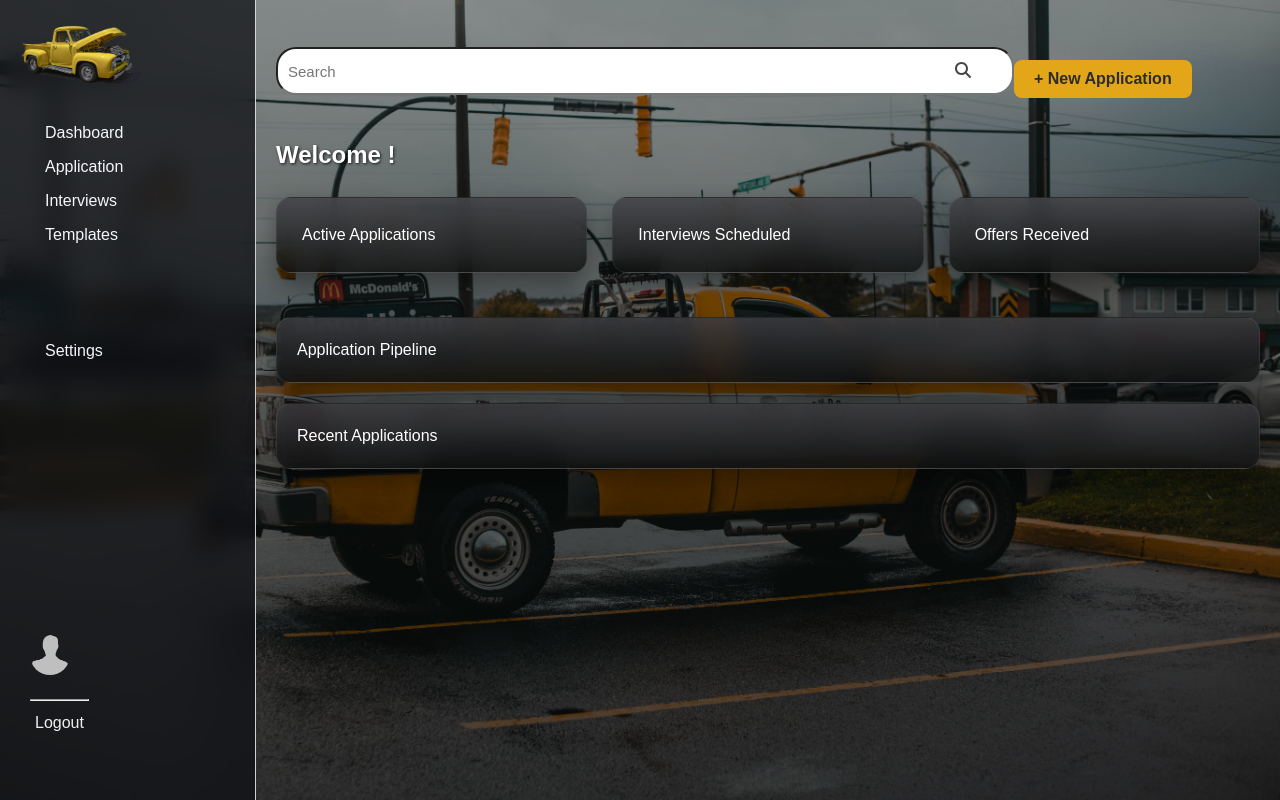
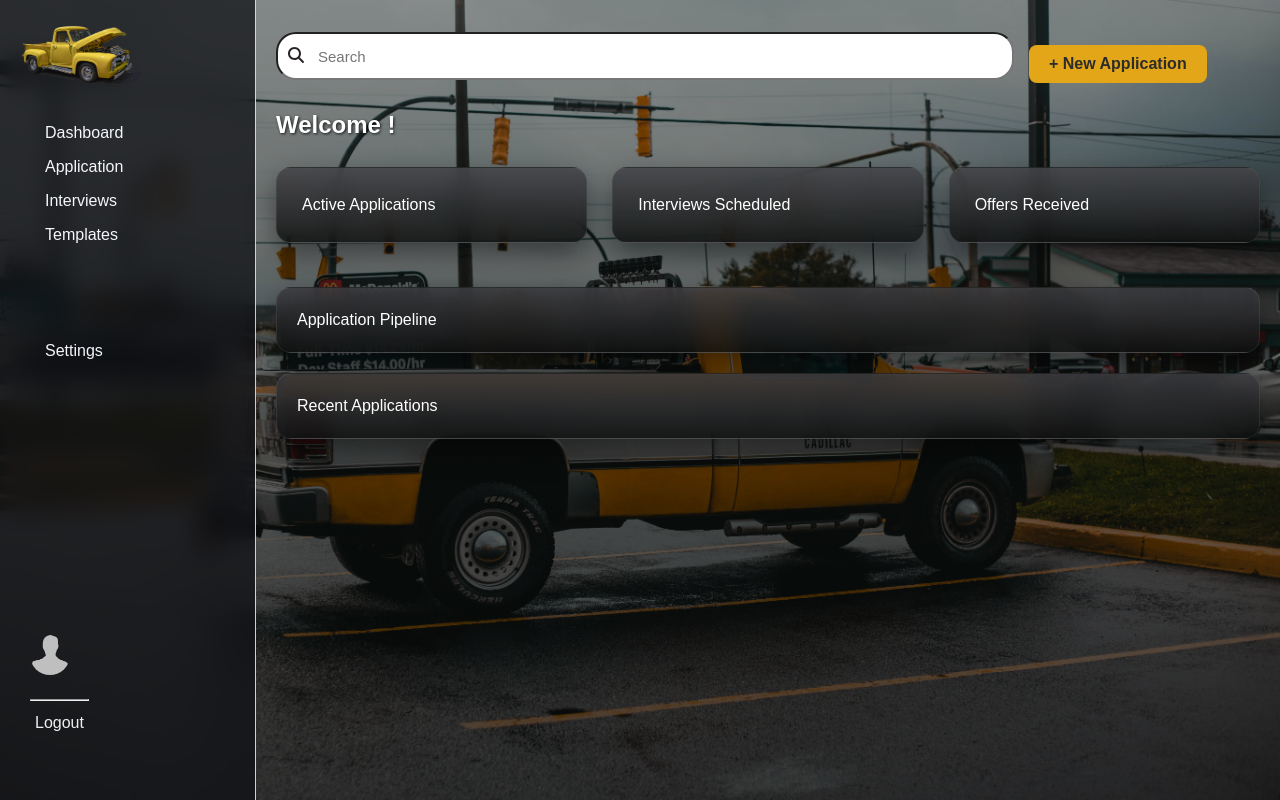
Before and after one commit to Geary-E/Job-Application-Tracker, a React (Vite) app in the folder frontend/: page /dashboard in a window 1280 px wide. Built offline with nearby package versions, Linux system fonts and the light colour scheme; no server answers.

Commit message:
Frontend update to top section in dashboard layout

```diff
--- a/frontend/src/DashboardLayOut.jsx
+++ b/frontend/src/DashboardLayOut.jsx
@@ -30,8 +30,8 @@ const DashboardLayout = ({user, isLoggedIn, logOut}) => {
                 </div> {/* end of sidebar menu */}
                 <div className="main-content">{/* Main Content Dashboard */}
                     <div className="top-section">
-                     <span className="search-icon"><FontAwesomeIcon icon={faMagnifyingGlass} /></span>
                     <input className="search-bar" type="search" placeholder="Search" />
+                    <span className="search-icon"><FontAwesomeIcon icon={faMagnifyingGlass} className="icon1" /></span>
                     <button className="btn1"> + New Application </button>
                     </div> {/* end of top section */}
                     <Outlet context={user} />
--- a/frontend/src/styling/DashboardLayOut.css
+++ b/frontend/src/styling/DashboardLayOut.css
@@ -110,21 +110,35 @@
 
 .top-section {
     display: flex;
-    flex-flow: row wrap;
+    flex-flow: row nowrap;
+    gap: 15px;
     justify-content: flex-start;
+    align-items: center;
+}
+
+.search-bar {
+    display: flex;
+    position: relative;
     align-items: center;
 }
 
 .search-icon {
     position: absolute;
-    right: 24%;
-    color: rgb(73, 68, 68);
+    margin: 5px;
+    padding: 5px;
+    color: rgb(42, 37, 37);
 }
 
 input[type=search] {
-    padding: 10px;
+    padding: 10px 10px;
+    padding-left: 40px;
+    margin: 8px 0;
     width: 75%;
     font-size: 15px;
     border-radius: 20px;
     height: 6vh;
 }
+
+.btn1 {
+    align-self: center;
+}
```
